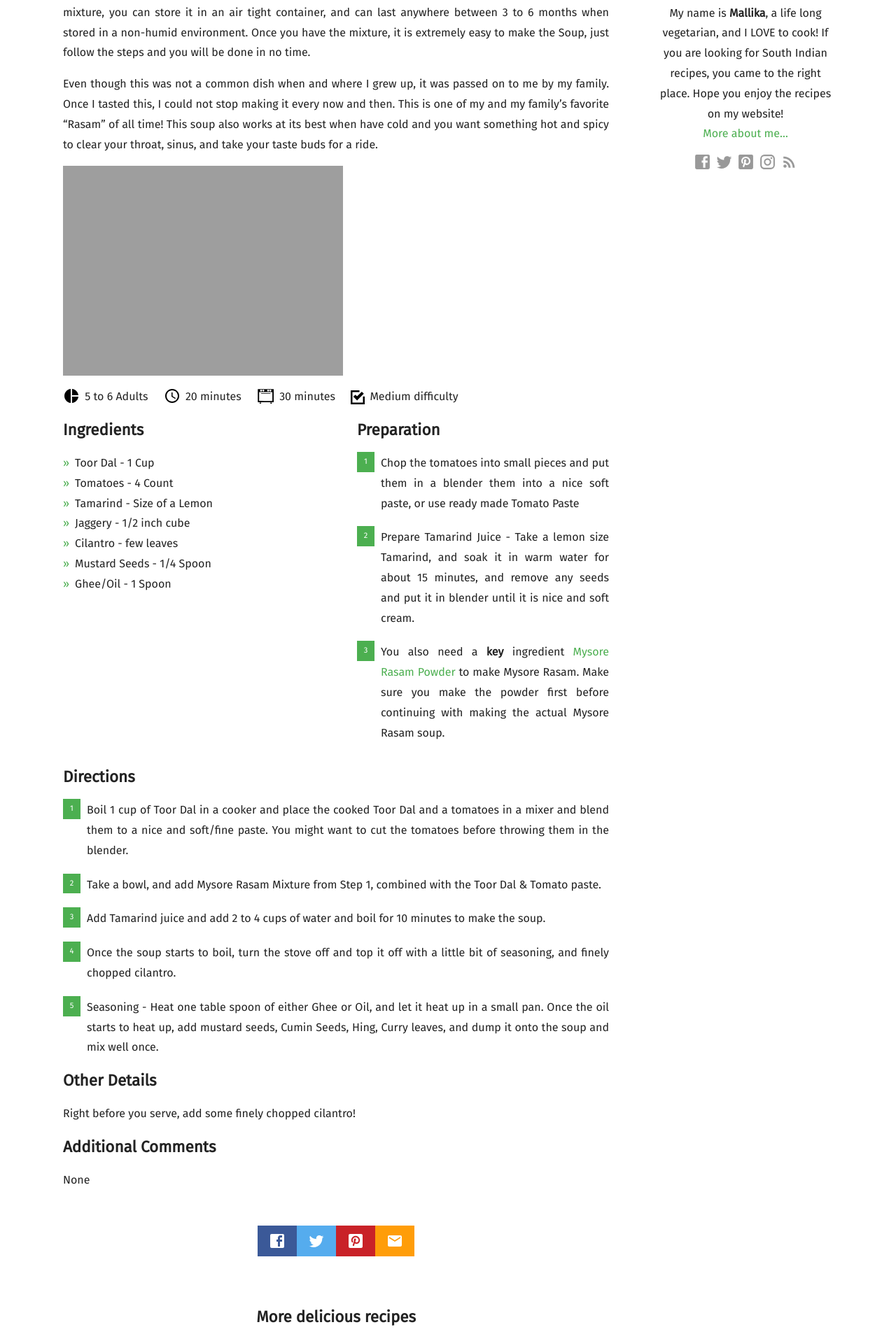
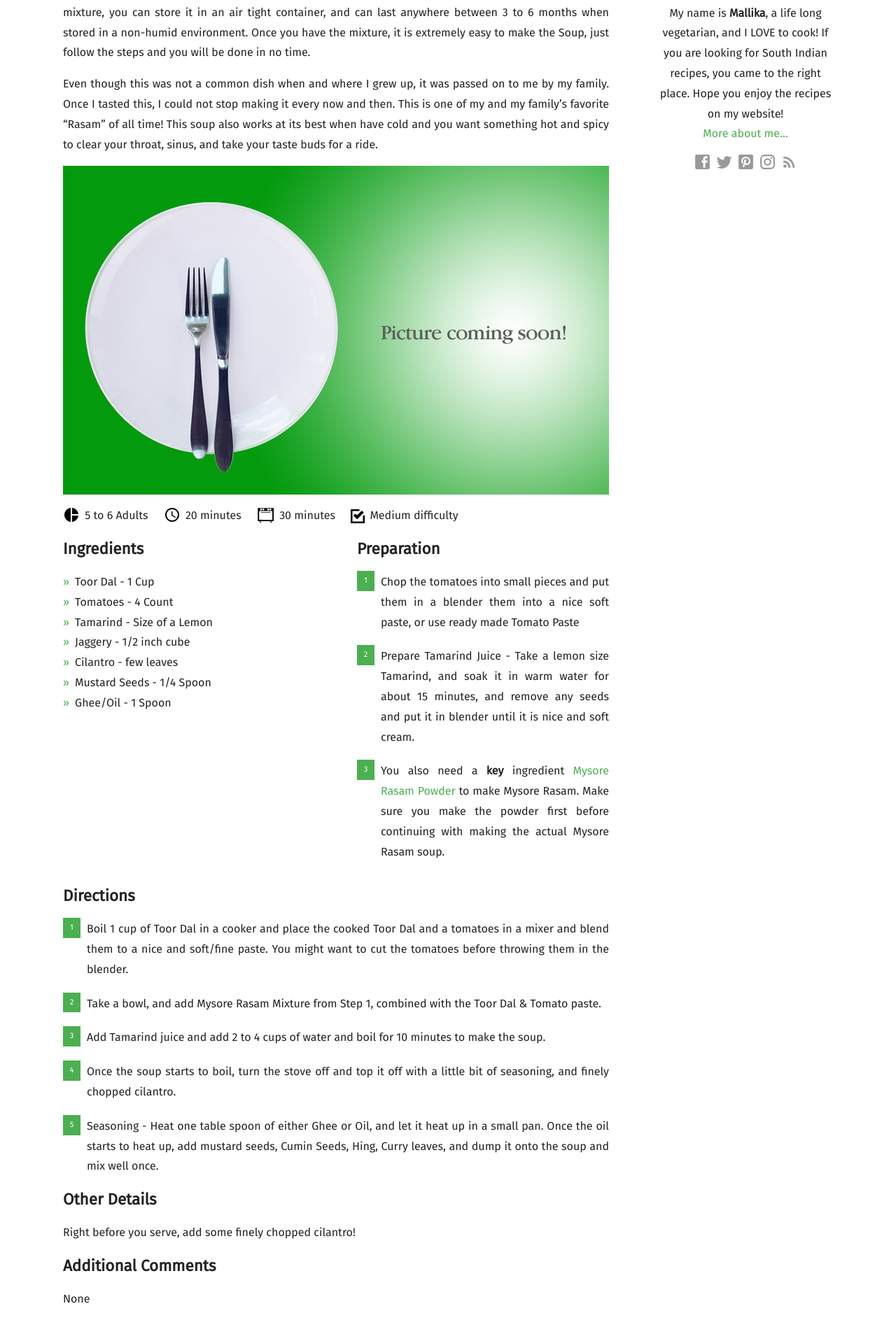
Before and after one commit to mallikasdishes/github.io, a Jekyll site: the page built from _posts/2019-02-18-mysore-rasam.md, in a window 1280 px wide. Shown: the part 564-2471 px from the top of the page at 70% size. Built offline with Jekyll 4.4.1, drawn with Linux system fonts in a browser that asks for light colours; nearby versions of some CDN libraries; some web fonts are replaced; comment, search, counter and statistics services are not loaded.

Commit message:
Update 2019-02-18-mysore-rasam.md

```diff
--- a/_posts/2019-02-18-mysore-rasam.md
+++ b/_posts/2019-02-18-mysore-rasam.md
@@ -2,7 +2,7 @@
 categories:
   - Soups
 date: 2017-02-18
-featured_image: "http://www.mallikasdishes.com/images/mysore_rasam.jpg"
+featured_image: "http://www.mallikasdishes.com/images/default_picture.jpg"
 recipe:
   title: "Mysore Rasam"
   excerpt: "**Mysore Rasam** is a South Indian dish, basically a spicy soup that is made of various spices and lentil/peas. The name Mysore Rasam was given to this dish possibly because it was originated from Mysore, a prominent place in South India. If you are a spice lover, this is a must try dish, and is typically served with Rice, and also served with other breakfast items like Idli, Dosa, Pongal…more!"
```
